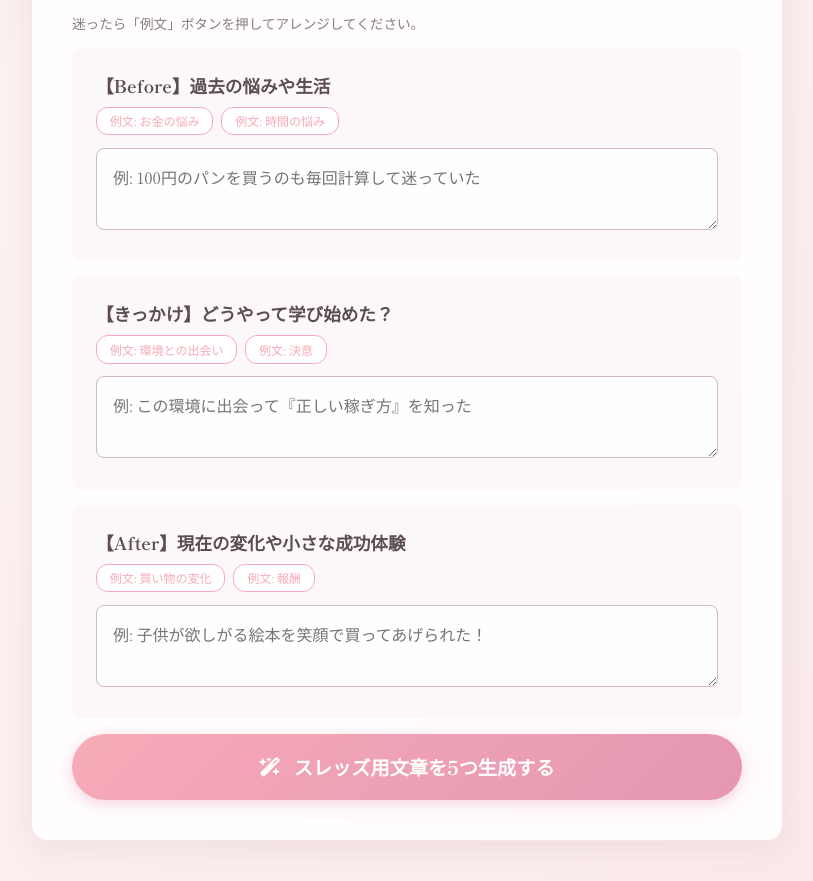
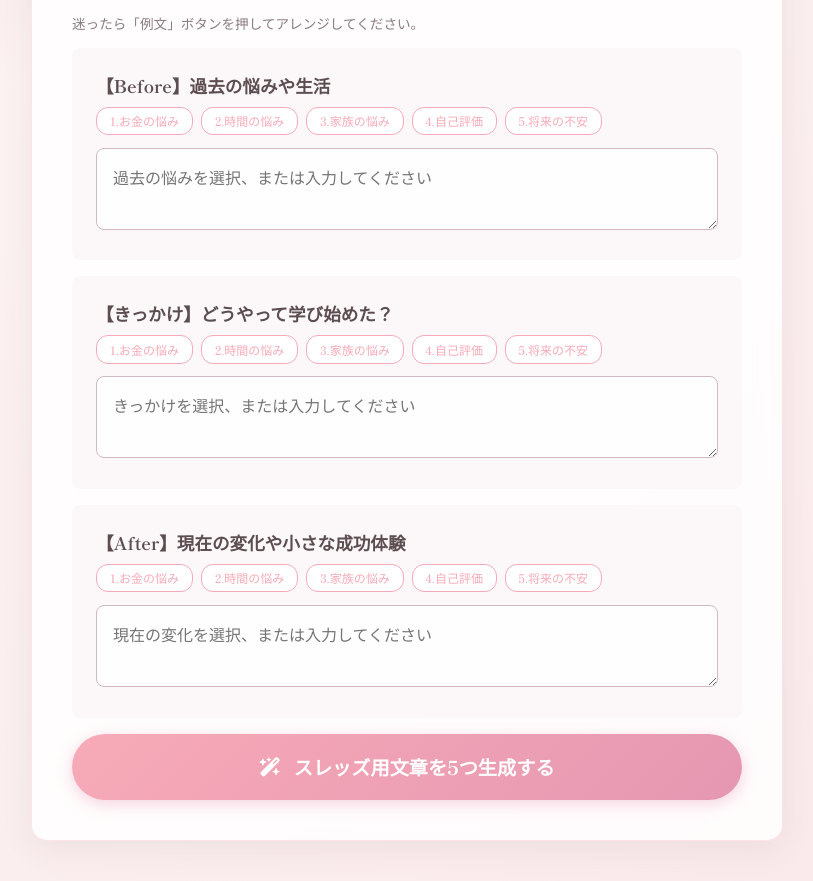
Before and after one commit to botamoti-code/rakuraku-affi-taro, a plain HTML site: page index.html in a window 1280 px wide. Shown: the part 794-1675 px from the top of the page, without its empty margins (233-1046 px from the left). Drawn offline with Linux system fonts and the light colour scheme.

Commit message:
Add 5 complete example sets for episode input

```diff
--- a/index.html
+++ b/index.html
@@ -50,28 +50,37 @@
                 <div class="form-group episode-group">
                     <label for="beforeText">【Before】過去の悩みや生活</label>
                     <div class="quick-fills">
-                        <button type="button" class="q-btn" onclick="insertText('beforeText', '100円のパンを買うのも毎回計算して迷っていた')">例文: お金の悩み</button>
-                        <button type="button" class="q-btn" onclick="insertText('beforeText', '毎日仕事と家事だけの往復で、自分の時間が全くなかった')">例文: 時間の悩み</button>
+                        <button type="button" class="q-btn" onclick="insertText('beforeText', '100円のパンを買うのも毎回計算して迷っていた')">1.お金の悩み</button>
+                        <button type="button" class="q-btn" onclick="insertText('beforeText', '毎日仕事と家事の往復だけで、自分の時間なんて1秒もなかった')">2.時間の悩み</button>
+                        <button type="button" class="q-btn" onclick="insertText('beforeText', '夫の収入に頼るしかなく、「どうせ私は何も意見できない」と我慢ばかりしていた')">3.家族の悩み</button>
+                        <button type="button" class="q-btn" onclick="insertText('beforeText', '特別なスキルや資格もなく、「私には何の取り柄もない」と自信を持てなかった')">4.自己評価</button>
+                        <button type="button" class="q-btn" onclick="insertText('beforeText', '貯えも増えず、今の仕事をいつまで続けられるか分からず不安でいっぱいだった')">5.将来の不安</button>
                     </div>
-                    <textarea id="beforeText" rows="2" placeholder="例: 100円のパンを買うのも毎回計算して迷っていた" required></textarea>
+                    <textarea id="beforeText" rows="2" placeholder="過去の悩みを選択、または入力してください" required></textarea>
                 </div>
 
                 <div class="form-group episode-group">
                     <label for="triggerText">【きっかけ】どうやって学び始めた？</label>
                     <div class="quick-fills">
-                        <button type="button" class="q-btn" onclick="insertText('triggerText', 'この環境に出会って『正しい稼ぎ方』を知った')">例文: 環境との出会い</button>
-                        <button type="button" class="q-btn" onclick="insertText('triggerText', '今のままじゃダメだと思って自己投資を決意した')">例文: 決意</button>
+                        <button type="button" class="q-btn" onclick="insertText('triggerText', 'ここで「正しいお金の稼ぎ方」を知って、とにかくやってみようと決心した')">1.お金の悩み</button>
+                        <button type="button" class="q-btn" onclick="insertText('triggerText', 'スキマ時間でもできると知って、通勤電車の中で学ぶことから始めた')">2.時間の悩み</button>
+                        <button type="button" class="q-btn" onclick="insertText('triggerText', '自分の力で稼ぎたいと強く思い、この環境に飛び込んで一から学ぶことにした')">3.家族の悩み</button>
+                        <button type="button" class="q-btn" onclick="insertText('triggerText', '「テキスト一つで発信できる」と聞き、これなら私にもできるかもしれないと一歩踏み出した')">4.自己評価</button>
+                        <button type="button" class="q-btn" onclick="insertText('triggerText', '「自力で稼ぐ力をつけるしかない」と焦りを感じ、本気で学ぶ決意をした')">5.将来の不安</button>
                     </div>
-                    <textarea id="triggerText" rows="2" placeholder="例: この環境に出会って『正しい稼ぎ方』を知った" required></textarea>
+                    <textarea id="triggerText" rows="2" placeholder="きっかけを選択、または入力してください" required></textarea>
                 </div>
 
                 <div class="form-group episode-group">
                     <label for="afterText">【After】現在の変化や小さな成功体験</label>
                     <div class="quick-fills">
-                        <button type="button" class="q-btn" onclick="insertText('afterText', '子供が欲しがる絵本を笑顔で買ってあげられた')">例文: 買い物の変化</button>
-                        <button type="button" class="q-btn" onclick="insertText('afterText', 'スマホ一つで初報酬が出た')">例文: 報酬</button>
+                        <button type="button" class="q-btn" onclick="insertText('afterText', '今では値段を見ずに、子供が欲しがる絵本を笑顔で買ってあげられるようになった！')">1.お金の悩み</button>
+                        <button type="button" class="q-btn" onclick="insertText('afterText', '自分のペースで作業できるから、心にゆとりを持って子供と向き合えるようになった！')">2.時間の悩み</button>
+                        <button type="button" class="q-btn" onclick="insertText('afterText', '夫に頼らず自分でお金を生み出せるようになり、家族旅行の行き先も自分で提案できるようになった！')">3.家族の悩み</button>
+                        <button type="button" class="q-btn" onclick="insertText('afterText', '自分の発信に「共感しました」と言ってくれる人が増え、毎日が劇的に楽しくなった！')">4.自己評価</button>
+                        <button type="button" class="q-btn" onclick="insertText('afterText', '正しい努力の方向性が明確になり、将来への不安が消えて心から毎日を楽しめるようになった！')">5.将来の不安</button>
                     </div>
-                    <textarea id="afterText" rows="2" placeholder="例: 子供が欲しがる絵本を笑顔で買ってあげられた！" required></textarea>
+                    <textarea id="afterText" rows="2" placeholder="現在の変化を選択、または入力してください" required></textarea>
                 </div>
 
                 <button type="submit" class="submit-btn"><i class="fa-solid fa-wand-magic-sparkles"></i> スレッズ用文章を5つ生成する</button>
```
